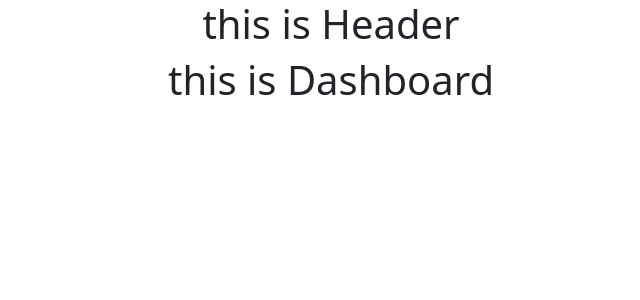
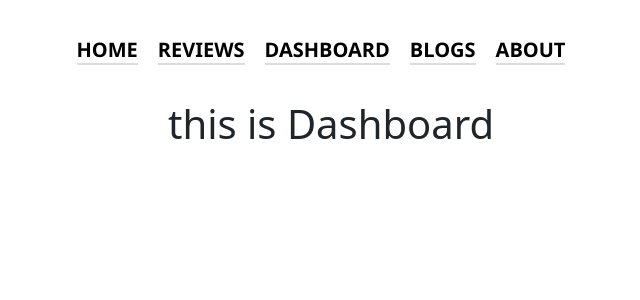
Before and after one commit to CodeWithShamim/product-analysis-website, a React (Create React App) app: page /dashboard in a window 1280 px wide. Shown: the top 300 px of the page, without its empty margins (309-949 px from the left). Built offline with nearby package versions, Linux system fonts and the light colour scheme.

Commit message:
header style added

```diff
--- a/src/App.css
+++ b/src/App.css
@@ -1,38 +1,3 @@
 .App {
-  text-align: center;
+    text-align: center;
 }
-
-.App-logo {
-  height: 40vmin;
-  pointer-events: none;
-}
-
-@media (prefers-reduced-motion: no-preference) {
-  .App-logo {
-    animation: App-logo-spin infinite 20s linear;
-  }
-}
-
-.App-header {
-  background-color: #282c34;
-  min-height: 100vh;
-  display: flex;
-  flex-direction: column;
-  align-items: center;
-  justify-content: center;
-  font-size: calc(10px + 2vmin);
-  color: white;
-}
-
-.App-link {
-  color: #61dafb;
-}
-
-@keyframes App-logo-spin {
-  from {
-    transform: rotate(0deg);
-  }
-  to {
-    transform: rotate(360deg);
-  }
-}
--- a/src/components/Header/Header.css
+++ b/src/components/Header/Header.css
@@ -0,0 +1,20 @@
+.navbar-container {
+    margin: 35px 0px;
+    width: 100%;
+}
+
+.navbar-container a {
+    text-transform: uppercase;
+    color: black;
+    text-decoration: none;
+    margin-right: 20px;
+    font-size: 20px;
+    font-weight: bold;
+    font-family: "Segoe UI", Tahoma, Geneva, Verdana, sans-serif;
+    border-bottom: 2px solid gainsboro;
+}
+
+.navbar-container a:hover {
+    color: orange;
+    border-color: red;
+}
--- a/src/components/Header/Header.js
+++ b/src/components/Header/Header.js
@@ -1,9 +1,21 @@
 import React from "react";
+import { Link } from "react-router-dom";
+import "./Header.css";
 
 const Header = () => {
   return (
     <div>
-      <h1>this is Header</h1>
+      <div className="navbar-container">
+        <Link to="/">Home</Link>
+
+        <Link to="reviews">Reviews</Link>
+
+        <Link to="dashboard">Dashboard</Link>
+
+        <Link to="blogs">Blogs</Link>
+
+        <Link to="about">About</Link>
+      </div>
     </div>
   );
 };
--- a/src/components/NotFound/NotFound.js
+++ b/src/components/NotFound/NotFound.js
@@ -1,12 +1,14 @@
 import React from "react";
-import img from "../../images/NotFound.jpg";
+import { Link } from "react-router-dom";
+import img from "../../images/NotFound.webp";
 
 const NotFound = () => {
   return (
     <div>
-      <h1>404, Not Found!!</h1>
       <div>
-        <img src={img} alt="NotFound img" className="w-50 h-50" />
+        <Link to="/">
+          <img src={img} alt="NotFound img" className="img-fluid" />
+        </Link>
       </div>
     </div>
   );
```
Also changed, not shown: src/images/NotFound.png (added), src/images/NotFound.webp (added).
